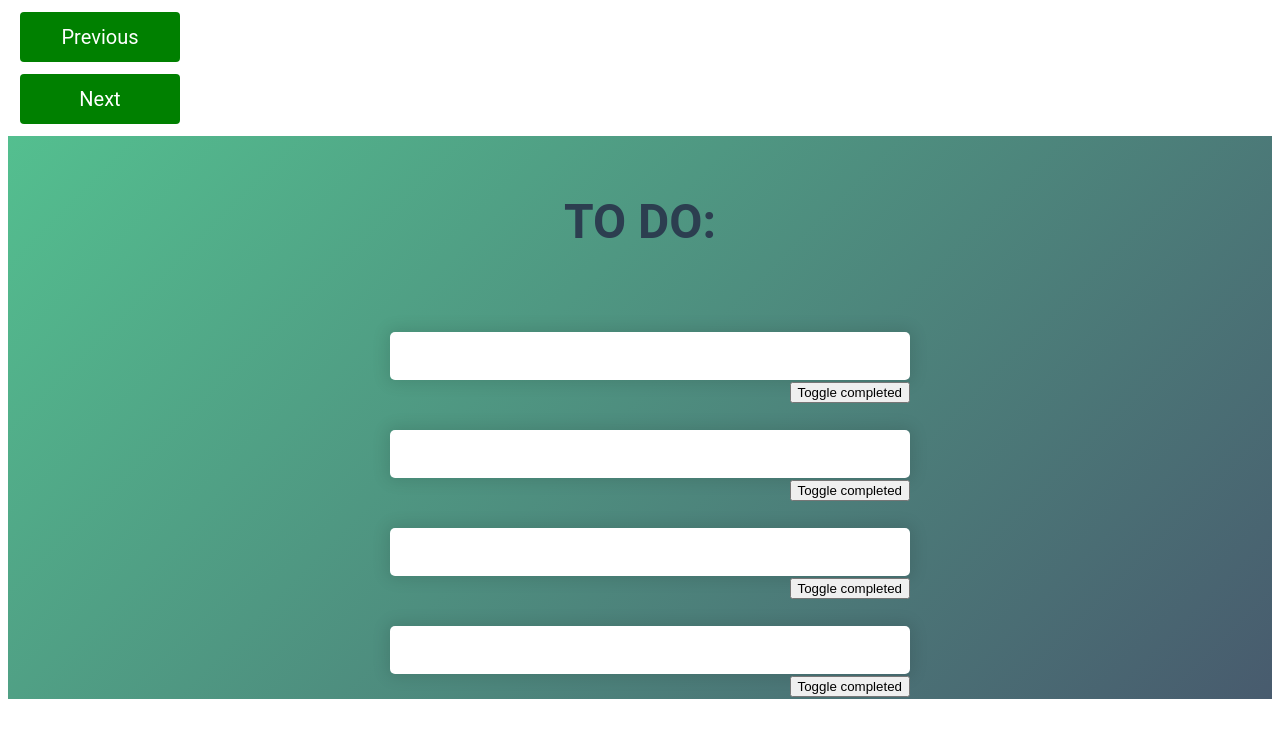
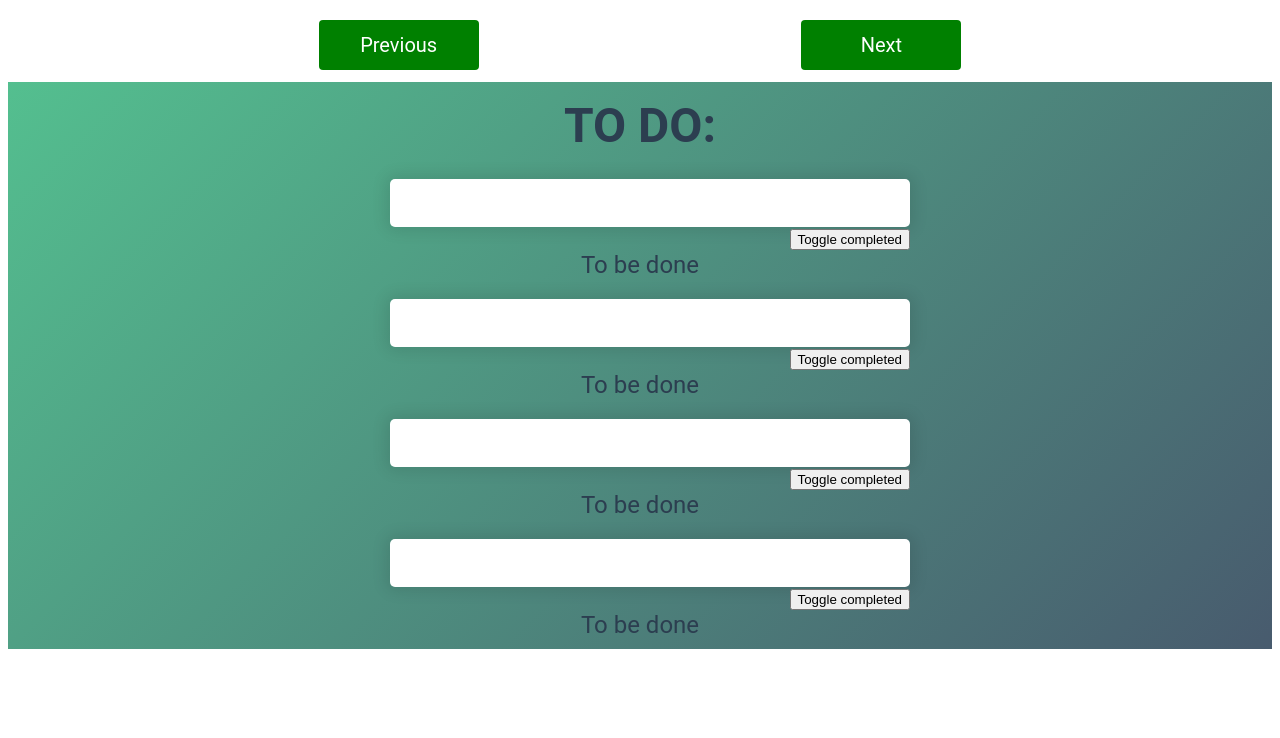
Before and after one commit to Kinglemar/nuxtjs-assessment, a Nuxt app: page /Page3 in a window 1280 px wide. Shown: the top 738 px of the page. Built offline with nearby package versions, Linux system fonts and the light colour scheme.

Commit message:
Finishing touches

```diff
--- a/components/ToDo.vue
+++ b/components/ToDo.vue
@@ -5,6 +5,9 @@
     <button @click="completed = !completed" class="toggle">
       Toggle completed
     </button>
+
+    <p class="line" v-if="!completed">To be done</p>
+    <p class="line" v-else>Completed</p>
   </div>
 </template>
 
@@ -13,17 +16,18 @@
 export default {
   data(){
     return {
-      message: ""
+      message: "",
+      completed: ""
     }
   },
 
-//   computed:{
+  computed:{
 
-//     //access store variable and set completed data to false
-//     complete() {
-//       return this.completed = this.$store.state.completed
-//     }
-// },
+    //access store variable and set completed data to false
+    complete() {
+      return this.completed = this.$store.state.completed
+    }
+},
 
   methods:{
 
@@ -61,7 +65,7 @@ export default {
 
 .todo {
   position: relative;
-  margin-top: 40px;
+  margin-top: 10px;
   width: 500px;
 }
 
@@ -85,4 +89,8 @@ input[type="password"]:hover {
   box-shadow: 0 0 15px 4px rgba(0, 0, 0, 0.3);
   transition: 0.3s box-shadow;
 }
+
+p.line{
+  margin-bottom: 0;
+}
 </style>
--- a/package.json
+++ b/package.json
@@ -11,6 +11,7 @@
   "dependencies": {
     "@nuxtjs/axios": "^5.13.6",
     "core-js": "^3.19.3",
+    "lodash.debounce": "^4.0.8",
     "nuxt": "^2.15.8",
     "vue": "^2.6.14",
     "vue-server-renderer": "^2.6.14",
--- a/pages/Page1.vue
+++ b/pages/Page1.vue
@@ -10,7 +10,7 @@
           <div class="content">
             <div class="flex-row">
               <label class="label" for="search">Search:</label>
-        <input v-model="searchQuery" class="input" type="text">
+              <input v-model="searchQuery" @keyup="controlDataRefresh" @keydown="getApiData" class="input" type="text">
             </div>
 
             <p v-if="isSearching">Searching…</p>
@@ -24,20 +24,21 @@
 </template>
 
     <script>
+    import _ from 'lodash';
+    import Navbar from '../components/Navbar.vue';
 
     const kDataset = ["Java", "JavaScript", "Python", "Vue.js", "React", "Angular"];
-
-const kDebounceTimeoutMs = 1000;
-import Navbar from '../components/Navbar.vue'
+    // const kDataset = []
+    const kDebounceTimeoutMs = 1500;
 
     export default {
-  name: 'IndexPage',
+    name: "IndexPage",
+
     data(){
         return{
-      searchQuery: "",
-      isSearching: false,
-
-
+          searchQuery : "",
+          isSearching : false,
+          searchDatabase: "",
           prev: {
             name: 'Previous',
             path: '/'
@@ -50,10 +51,20 @@ export default {
     },
 
     methods: {
-    getApiSearch: async function(){
-      const res = await fetch('');
-      const data = await res
-      console.log(data)
+    controlDataRefresh: _.debounce( function(){
+        this.isSearching = !this.isSearching
+    }, kDebounceTimeoutMs),
+
+    getApiData : function(){
+      // const res = await fetch('https://busy.io')
+      // const data = await res
+
+      // set response to kDataset
+      // kDataset = data
+
+      console.log('Api Data requested!')
+
+      this.isSearching = !this.isSearching
     }
     },
 
@@ -64,16 +75,12 @@ export default {
                 string.toLowerCase().includes(this.searchQuery.toLowerCase())
             )
             : kDataset;
-    }
+        },
     },
 
     components: {
         Navbar
     },
-
-  props:{
-
-  }
     }
     </script>
 
@@ -153,7 +160,6 @@ export default {
 
 .list {
   padding: 0;
-  min-height: 250px;
 }
 
 .list-item {
--- a/pages/Page2.vue
+++ b/pages/Page2.vue
@@ -5,7 +5,7 @@
     <Navbar :link="next"/>
   </div>
 
-  <div id="app" :class="{ green: completed }">
+  <div id="page2" :class="{ green: completed }">
     <h1>Color switcher:</h1>
 
     <div>
@@ -44,12 +44,12 @@ export default {
 };
 </script>
 
-<style>
-#app {
+<style scoped>
+#page2 {
   font-family: "Roboto", helvetica, arial, sans-serif;
   text-align: center;
   color: #2c3e50;
-  padding: 60px;
+  padding: 170px;
   display: flex;
   flex-direction: column;
   justify-content: center;
--- a/pages/Page3.vue
+++ b/pages/Page3.vue
@@ -4,7 +4,7 @@
     <Navbar :link="prev"/>
     <Navbar :link="next"/>
   </div>
-  <div id="app">
+  <div id="page3">
     <h1>TO DO:</h1>
     <ToDo />
     <ToDo />
@@ -41,23 +41,32 @@ export default {
 </script>
 
 <style>
-#app {
+#page3 {
   font-family: "Roboto", helvetica, arial, sans-serif;
   text-align: center;
   color: #2c3e50;
-  padding: 25px;
+  padding: 10px;
   display: flex;
   flex-direction: column;
   justify-content: center;
   align-items: center;
   position: relative;
-
   background: linear-gradient(
     135deg,
     rgba(65, 184, 131, 0.9),
     rgba(52, 73, 94, 0.9)
   );
-
   font-size: 1.5em;
 }
+h1{
+  margin: 5px
+}
+#page3.p{
+  font-size: 1rem;
+}
+
+.navbar{
+  display: flex;
+  justify-content: space-evenly;
+}
 </style>
--- a/pages/index.vue
+++ b/pages/index.vue
@@ -6,7 +6,7 @@
 
         <p>My name is <b>Dimeji Michael Ogunleye</b></p>
 
-        <p>Please click the link below to see my solutions provided</p>
+        <p>Please click the link below to see my solutions.</p>
       </div>
 
       <nuxt-link to="/Page1" class="add-btn">Solutions</nuxt-link>
@@ -24,7 +24,7 @@ export default {
   font-family: "Roboto", helvetica, arial, sans-serif;
   text-align: left;
   color: #2c3e50;
-  padding: 82px;
+  padding: 80px;
   display: flex;
   align-items: center;
   justify-content: center;
```
Also changed, not shown: searchData.js (deleted), 1 other file (tests, documents, lock files or other folders). Lines whose indentation alone changed are shown as unchanged.
